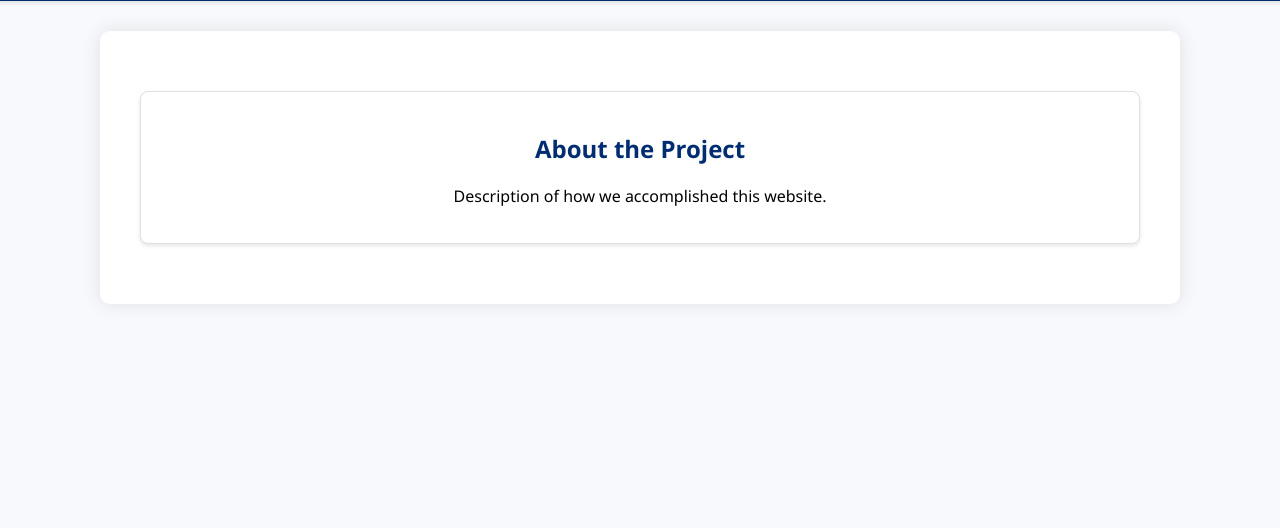
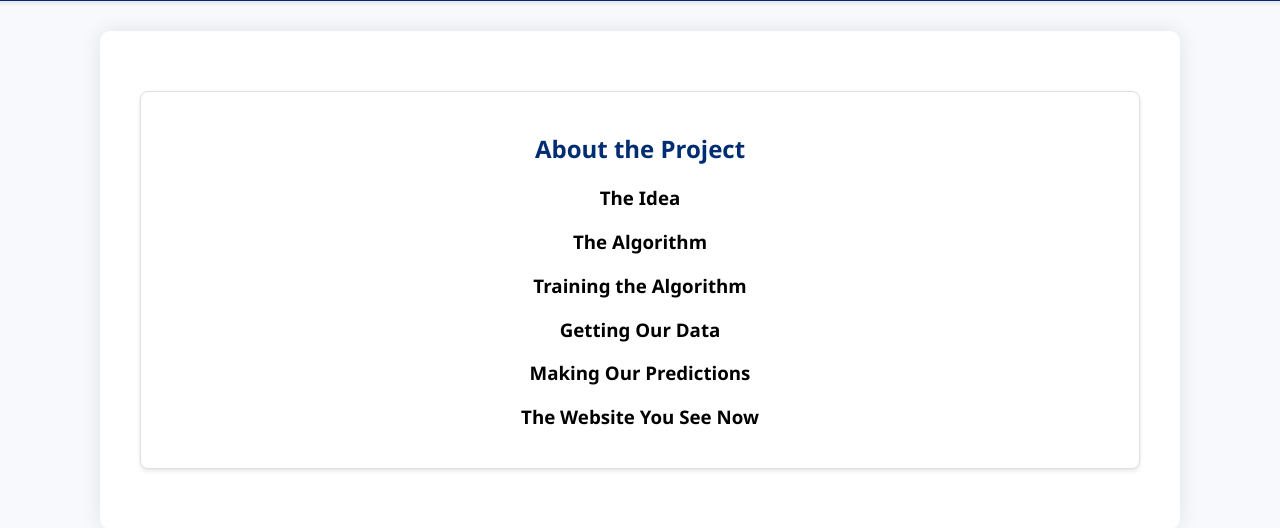
Before and after one commit to esteveeATWIT/CrystalBall, a Flask app: page /project in a window 1280 px wide. Shown: the part 150-678 px from the top of the page. Run offline with Flask 3, Linux system fonts and the light colour scheme; parts of the project's set-up code (start-up, migrations or seed data) failed here and were passed over.

Commit message:
Template for project description

```diff
--- a/app/templates/project.html
+++ b/app/templates/project.html
@@ -5,6 +5,17 @@
 {% block content %}
     <div class="card">
         <h2>About the Project</h2>
-        <p>Description of how we accomplished this website.</p>
+        <h3>The Idea</h3>
+        <p></p>
+        <h3>The Algorithm</h3>
+        <p></p>
+        <h3>Training the Algorithm</h3>
+        <p></p>
+        <h3>Getting Our Data</h3>
+        <p></p>
+        <h3>Making Our Predictions</h3>
+        <p></p>
+        <h3>The Website You See Now</h3>
+        <p></p>
     </div>
 {% endblock %}
```
